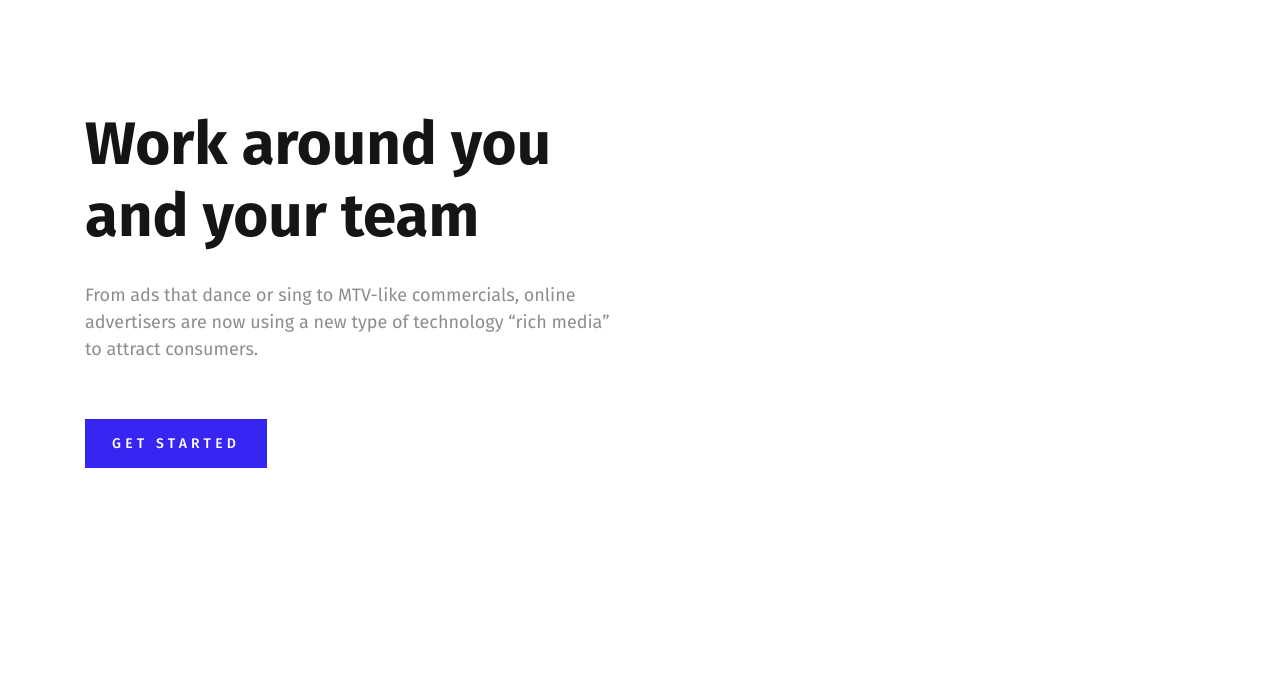
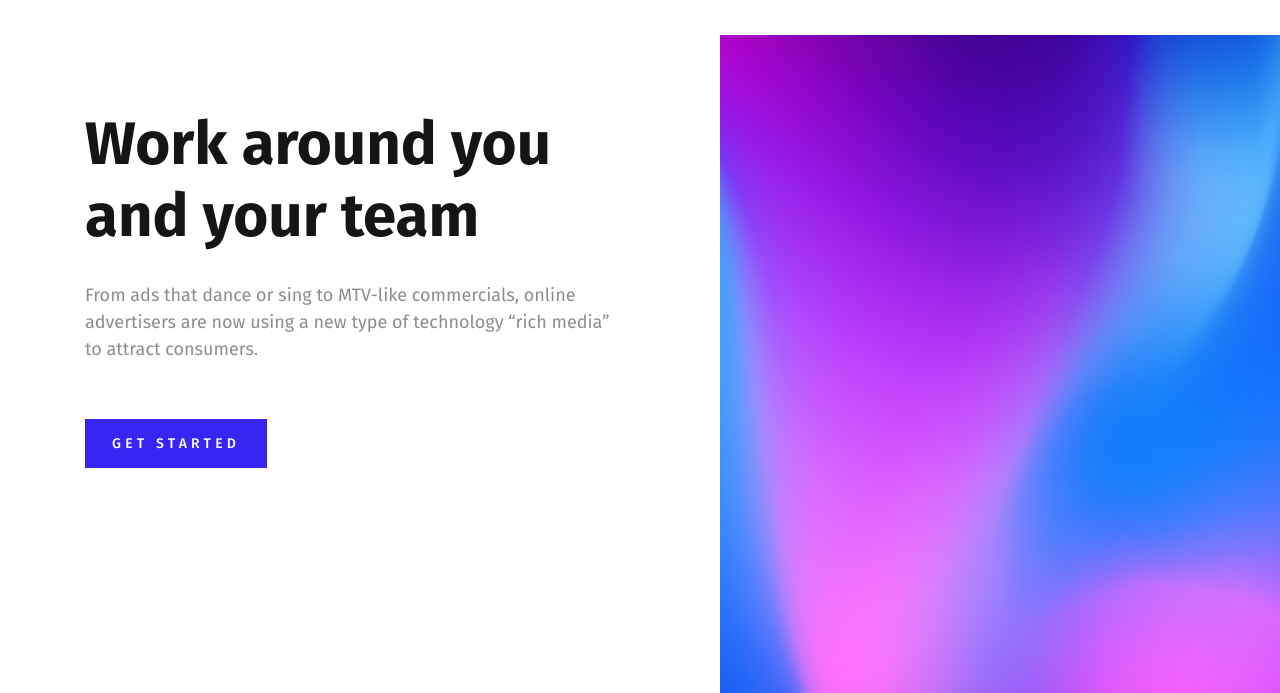
Before and after one commit to DaniilSpb/Gravity, a plain HTML site: page index.html in a window 1280 px wide. Shown: the part 107-800 px from the top of the page. Drawn offline with Linux system fonts and the light colour scheme.

Commit message:
add  background(img)  in header

```diff
--- a/css/main.css
+++ b/css/main.css
@@ -14,6 +14,9 @@ button {
 	display: block;
 	border:none;
 	background: transparent;
+}
+.be-static {
+	position: static;
 }
 .nav {
 	margin-top:59px;
@@ -51,3 +54,13 @@ button {
 	background: rgb(18, 7, 138);
 	color: #fff;
 }
+.hero {
+	background: url(/img/img1.jpg) no-repeat right top;
+	background-size: 80% 100%;
+	height: 840px;
+	width: 700px;
+	position: absolute;
+	right: 0;
+	top: 0;
+	margin-top: 142px;
+}
--- a/index.html
+++ b/index.html
@@ -45,6 +45,11 @@
 							<button class="offer-cont__btn btn">
 								Get started
 							</button>
+						</div> <!-- /ofer-cony-->
+					</div> <!-- /col-md-6-->
+					<div class="col-md-6  be-static">
+						<div class="hero">
+
 						</div>
 					</div>
 				</div>
```
